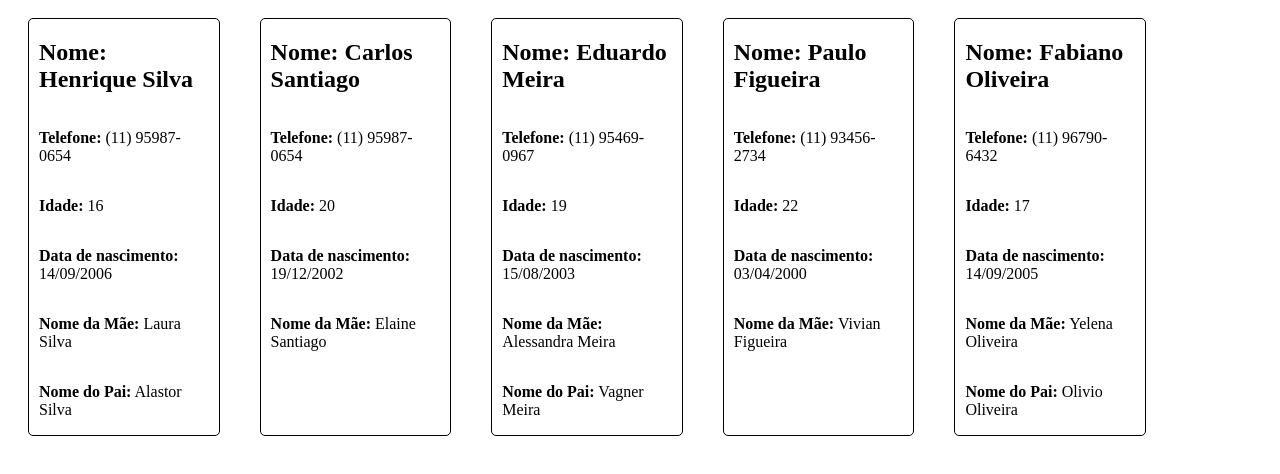
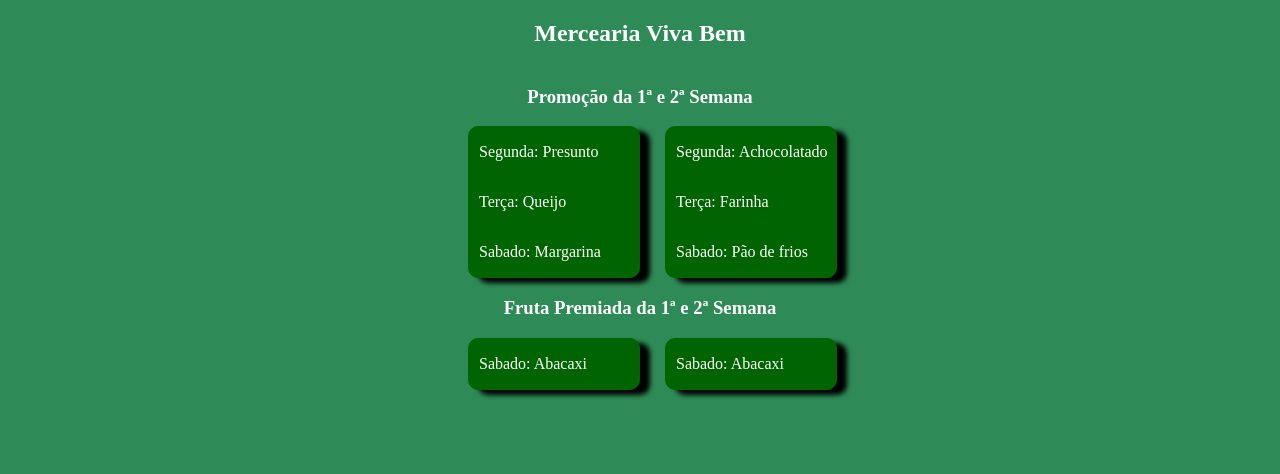
Before and after one commit to ManuMedeiros/aulas-fpr, a React (Create React App) app in the folder aula/: page / in a window 1280 px wide. Shown: the top 474 px of the page. Built offline with nearby package versions, Linux system fonts and the light colour scheme.

Commit message:
aula de filter

```diff
--- a/aula/src/App.css
+++ b/aula/src/App.css
@@ -1,17 +1,31 @@
+body {
+  margin: 0;
+  padding: 0;
+  background-color: #2E8B57;
+  color: #fff;
+
+}
+
 .App {
   display: flex;
+  flex-direction: column;
+  align-items: center;
 }
 
-.box-form {
-  margin: 10px 20px;
-  border: 1px solid #000;
-  border-radius: 5px;
-  width: 15%;
+.promo {
+  display: flex;
+  justify-content: center;
+  width: 50%;
 }
 
-.box-info {
+.container-promo {
   display: flex;
   flex-direction: column;
-  align-items: flex-start;
-  margin: 0 10px;
+  border: 1px solid #006400;
+  width: 25%;
+  margin-left: 25px;
+  padding-left: 10px;
+  border-radius: 10px;
+  background-color: #006400;
+  box-shadow: 10px 5px 5px black;
 }
--- a/aula/src/App.js
+++ b/aula/src/App.js
@@ -1,64 +1,85 @@
 import "./App.css";
 
 function App() {
-  const formulario = [
+
+  const mercearia = [
     {
-      nome: "Henrique Silva",
-      telefone: "(11) 95987-0654",
-      idade: 16,
-      nascimento: "14/09/2006",
-      nomeMae: "Laura Silva",
-      nomePai: "Alastor Silva",
+      segunda: "Pão",
+      terca: "Café",
+      sabado: "Leite",
+      ativo: true,
     },
     {
-      nome: "Carlos Santiago",
-      telefone: "(11) 95987-0654",
-      idade: 20,
-      nascimento: "19/12/2002",
-      nomeMae: "Elaine Santiago",
-      nomePai: "",
+      segunda: "Presunto",
+      terca: "Queijo",
+      sabado: "Margarina",
+      ativo: false,
     },
     {
-      nome: "Eduardo Meira",
-      telefone: "(11) 95469-0967",
-      idade: 19,
-      nascimento: "15/08/2003",
-      nomeMae: "Alessandra Meira",
-      nomePai: "Vagner Meira",
+      segunda: "Bolacha",
+      terca: "Salame",
+      sabado: "Paçoca",
+      ativo: true,
     },
     {
-      nome: "Paulo Figueira",
-      telefone: "(11) 93456-2734",
-      idade: 22,
-      nascimento: "03/04/2000",
-      nomeMae: "Vivian Figueira",
-      nomePai: "",
+      segunda: "Achocolatado",
+      terca: "Farinha",
+      sabado: "Pão de frios",
+      ativo: false,
+    },
+  ];
+
+  const hortifruit = [
+    {
+      segunda: "Laranja",
+      terca: "Pêra",
+      sabado: "Abacaxi",
     },
     {
-      nome: "Fabiano Oliveira",
-      telefone: "(11) 96790-6432",
-      idade: 17,
-      nascimento: "14/09/2005",
-      nomeMae: "Yelena Oliveira",
-      nomePai: "Olivio Oliveira",
+      segunda: "Banana",
+      terca: "Maça",
+      sabado: "Abacaxi",
     },
-  ];
+    {
+      segunda: "Limão",
+      terca: "Kiwi",
+      sabado: "Morango",
+    },
+  ]
+
+  const semanaDeOferta = mercearia.filter(ofertas => {
+    return ofertas.ativo === false
+  })
+
+  const frutaPremiada = hortifruit.filter(fruta => {
+    return fruta.sabado === "Abacaxi"
+  })
+
   return (
     <div className="App">
-      {formulario.map((item) => {
-        return (
-          <div className="box-form">
-            <div className="box-info">
-              <h2>Nome: {item.nome}</h2>
-              <p><strong>Telefone:</strong> {item.telefone}</p>
-              <p><strong>Idade:</strong> {item.idade }</p>
-              <p><strong>Data de nascimento:</strong> {item.nascimento}</p>
-              <p><strong>Nome da Mãe:</strong> {item.nomeMae}</p>
-              {item.nomePai && <p><strong>Nome do Pai:</strong> {item.nomePai}</p>}
+      <h2>Mercearia Viva Bem</h2>
+      <h3>Promoção da 1ª e 2ª Semana</h3>
+      <section className="promo">
+        {semanaDeOferta.map(ofertas => {
+          return (
+            <div className="container-promo">
+              <p>Segunda: <span>{ofertas.segunda}</span></p>
+              <p>Terça: <span>{ofertas.terca}</span></p>
+              <p>Sabado: <span>{ofertas.sabado}</span></p>
             </div>
-          </div>
-        );
-      })}
+          )
+        })}
+      </section>
+      <h3>Fruta Premiada da 1ª e 2ª Semana</h3>
+      <section className="promo">
+        {frutaPremiada.map(fruta => {
+          return (
+            <div className="container-promo">
+              <p>Sabado: <span>{fruta.sabado}</span></p>
+            </div>
+          )
+        })}
+      </section>
     </div>
   );
 }
```
Also changed, not shown: 1 other file (tests, documents, lock files or other folders).
